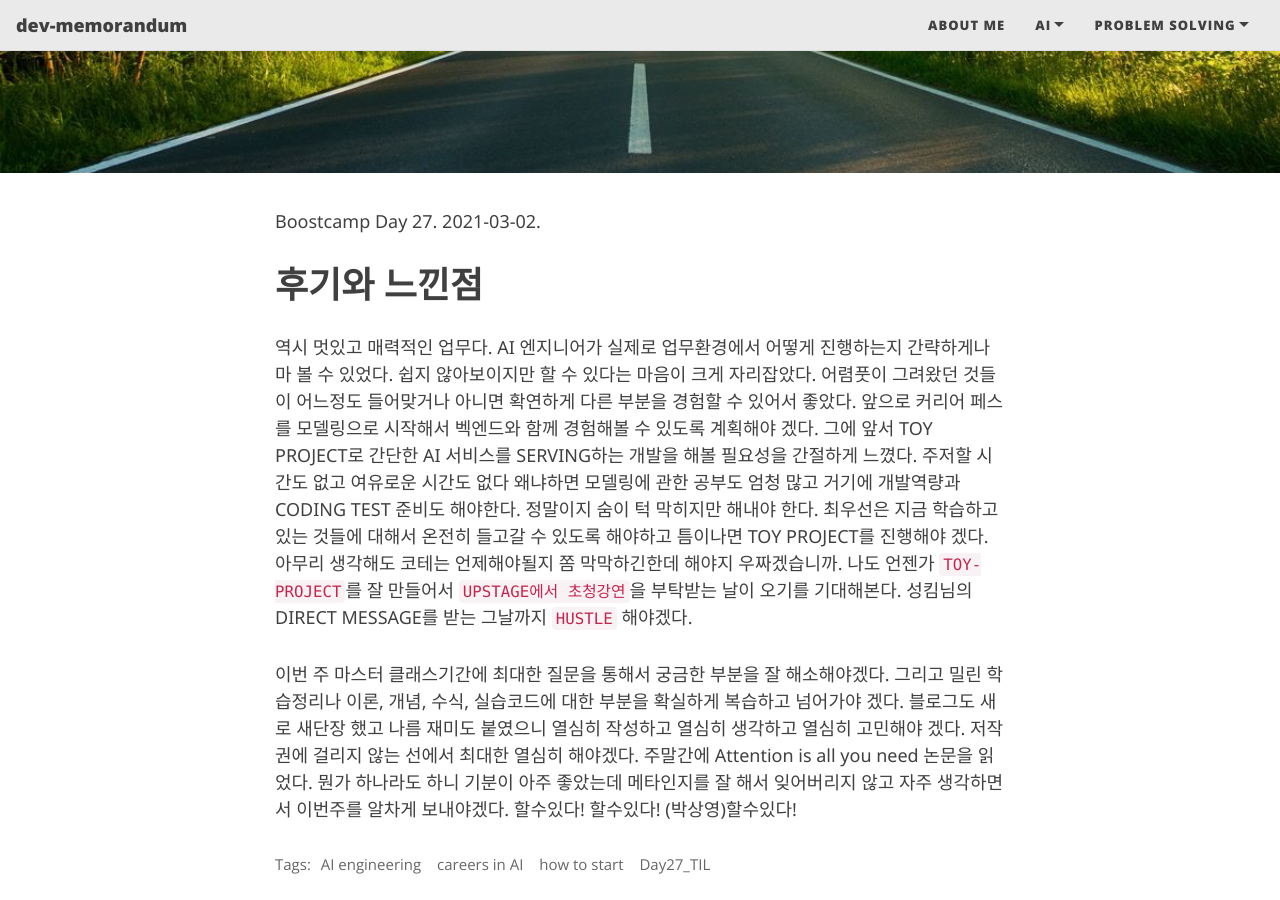
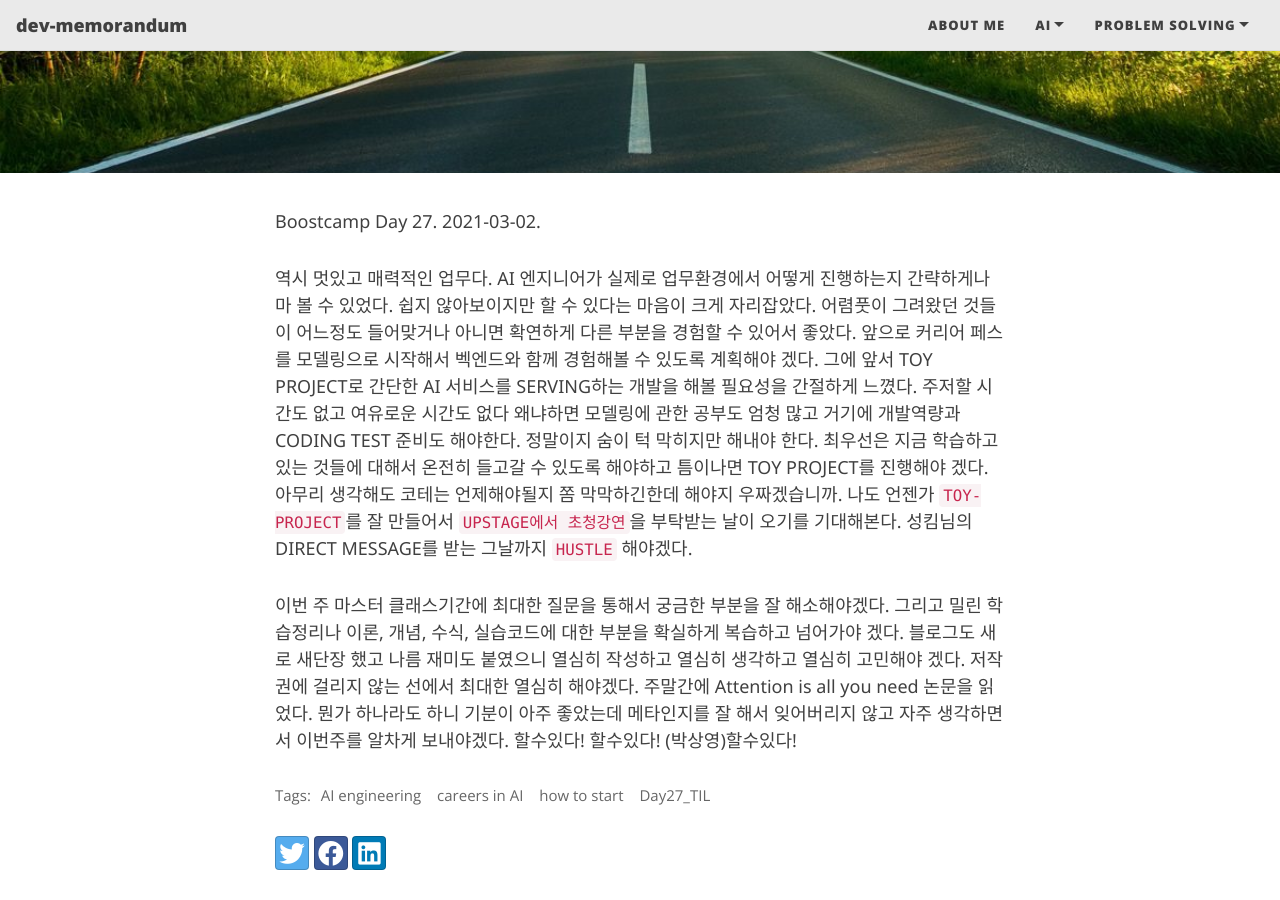
Before and after one commit to wonbae/wonbae.github.io, a Jekyll site: the page built from _posts/BoostcampAI/2021-03-02-[MC]-about-AI-Engineer.md, in a window 1280 px wide and 900 px high, scrolled down 425 px. Built offline with Jekyll 4.4.1, drawn with Linux system fonts in a browser that asks for light colours; nearby versions of some CDN libraries; comment, search, counter and statistics services are not loaded.

Commit message:
master class what i felt

```diff
--- a/_posts/BoostcampAI/2021-03-02-[MC]-about-AI-Engineer.md
+++ b/_posts/BoostcampAI/2021-03-02-[MC]-about-AI-Engineer.md
@@ -9,7 +9,6 @@
 
 Boostcamp Day 27. 2021-03-02.
 
-# 후기와 느낀점
 
 역시 멋있고 매력적인 업무다. AI 엔지니어가 실제로 업무환경에서 어떻게 진행하는지 간략하게나마 볼 수 있었다. 쉽지 않아보이지만 할 수 있다는 마음이 크게 자리잡았다. 어렴풋이 그려왔던 것들이 어느정도 들어맞거나 아니면 확연하게 다른 부분을 경험할 수 있어서 좋았다. 앞으로 커리어 페스를 모델링으로 시작해서 벡엔드와 함께 경험해볼 수 있도록 계획해야 겠다. 그에 앞서 TOY PROJECT로 간단한 AI 서비스를 SERVING하는 개발을 해볼 필요성을 간절하게 느꼈다. 주저할 시간도 없고 여유로운 시간도 없다 왜냐하면 모델링에 관한 공부도 엄청 많고 거기에 개발역량과 CODING TEST 준비도 해야한다. 정말이지 숨이 턱 막히지만 해내야 한다. 최우선은 지금 학습하고 있는 것들에 대해서 온전히 들고갈 수 있도록 해야하고 틈이나면 TOY PROJECT를 진행해야 겠다. 아무리 생각해도 코테는 언제해야될지 쫌 막막하긴한데 해야지 우짜겠습니까. 나도 언젠가 `TOY-PROJECT`를 잘 만들어서 `UPSTAGE에서 초청강연`을 부탁받는 날이 오기를 기대해본다. 성킴님의 DIRECT MESSAGE를 받는 그날까지 `HUSTLE` 해야겠다.
 
```
Also changed, not shown: _posts/BoostcampAI/2021-03-04-[MC]-NLP-and-copyrifht.md (+1 -1 lines).
